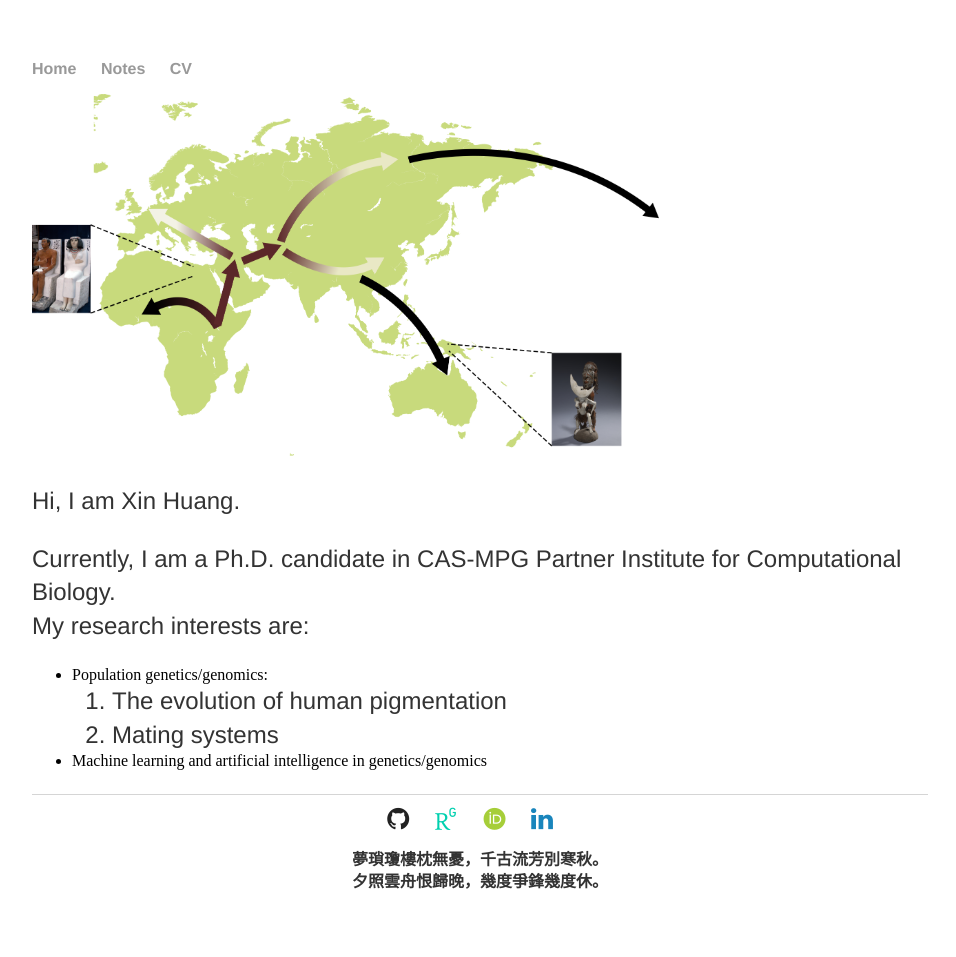
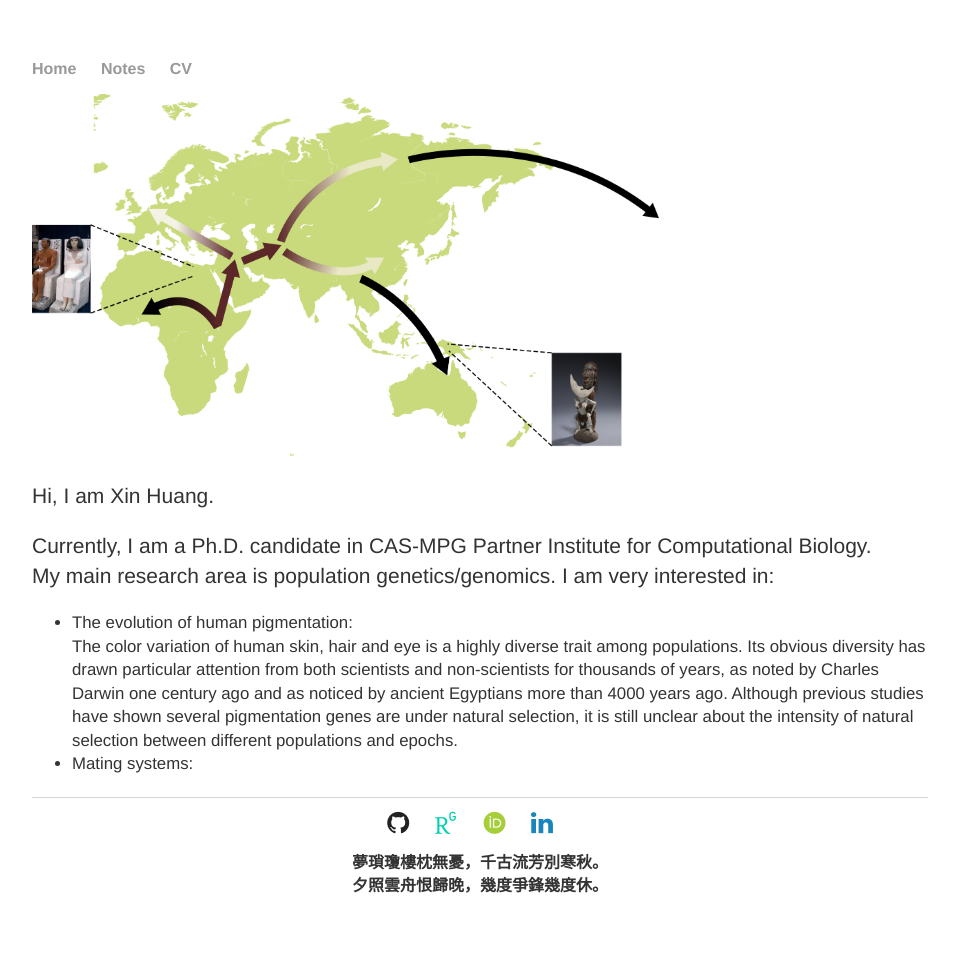
Before and after one commit to xin-huang/xin-huang.github.io, a Jekyll site: the page built from index.html, in a window 1280 px wide. Shown: the whole page, without its empty margins (160-1116 px from the left). Built offline with Jekyll 4.4.1, drawn with Linux system fonts in a browser that asks for light colours; some web fonts are replaced; comment, search, counter and statistics services are not loaded.

Commit message:
Update index.html

```diff
--- a/css/main.css
+++ b/css/main.css
@@ -45,8 +45,8 @@ ul.posts li {
     list-style: none;
 }
 
-ol li {
-    font-size: 1.5em;
+div ul li, ol li {
+    font-size: 1.2em;
     line-height: 1.4em;
     color: #333;
     font-family: 'Helvetica', 'Arial', 'Sans-Serif', '微软雅黑';
@@ -66,6 +66,10 @@ ol li {
     text-align: center;
 }
 
+.self {
+    font-size: 14px;
+}
+
 td i {
     text-align: center;
 }
--- a/index.html
+++ b/index.html
@@ -8,17 +8,19 @@ title: 江湖八景
 <div class="self">
 	<p>Hi, I am Xin Huang.</p>
     	<p>
-		Currently, I am a Ph.D. candidate in CAS-MPG Partner Institute for Computational Biology. <br>
-		My research interests are: <br>
+		Currently, I am a Ph.D. candidate in CAS-MPG Partner Institute for Computational Biology.<br>
+		My main research area is population genetics/genomics. I am very interested in:<br>
 			<ul>
-				<li>
-					Population genetics/genomics:
-						<ol>
-							<li>The evolution of human pigmentation</li>
-							<li>Mating systems</li>
-						</ol>
+				<li>The evolution of human pigmentation:<br>
+					The color variation of human skin, hair and eye is a highly diverse trait among populations.
+					Its obvious diversity has drawn particular attention from both scientists and non-scientists for thousands of years,
+					as noted by Charles Darwin one century ago and as noticed by ancient Egyptians more than 4000 years ago.
+					Although previous studies have shown several pigmentation genes are under natural selection, it is still unclear about
+					the intensity of natural selection between different populations and epochs.
 				</li>
-				<li>Machine learning and artificial intelligence in genetics/genomics</li>
+				<li>Mating systems:<br>
+
+				</li>
 			</ul>
 	</p>
 </div><!-- /.blurb -->
```
